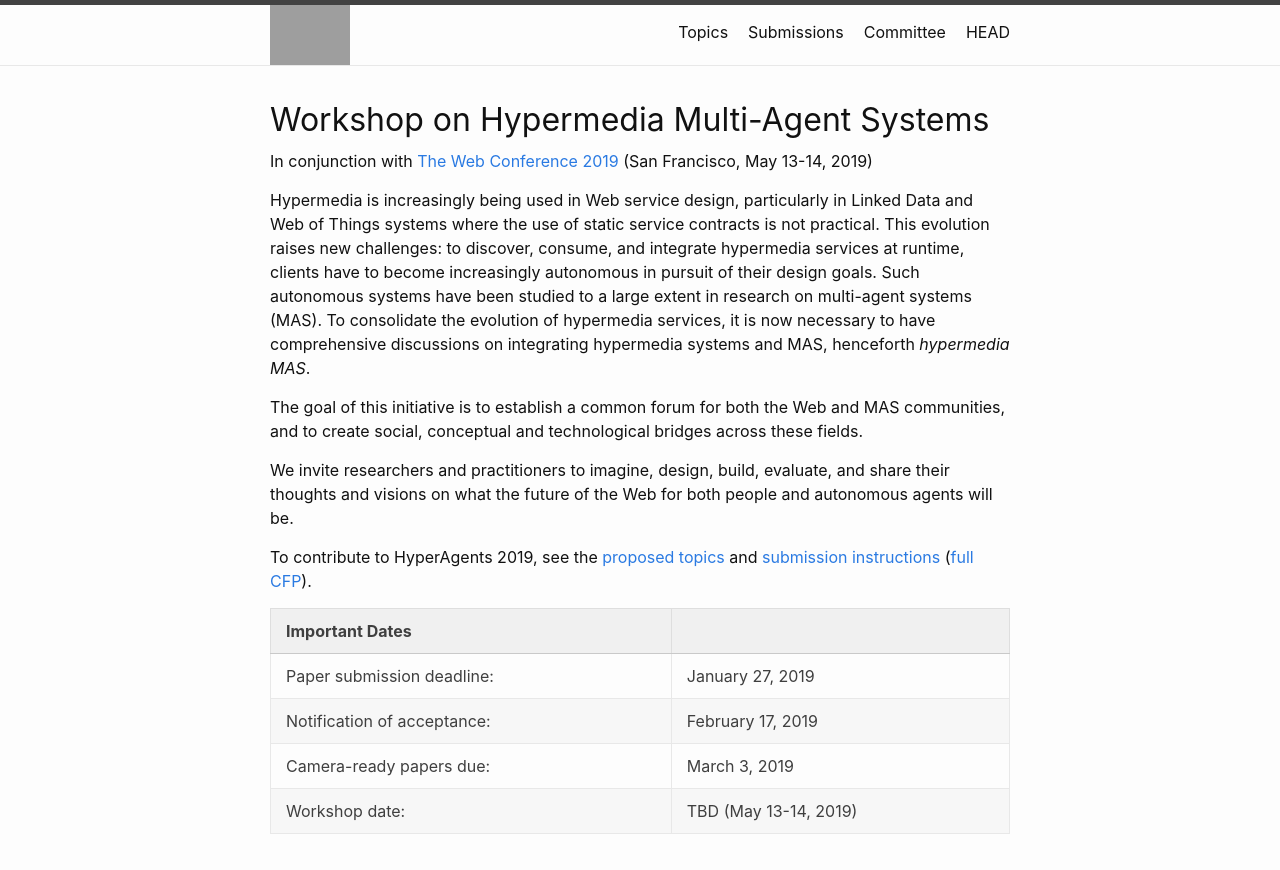
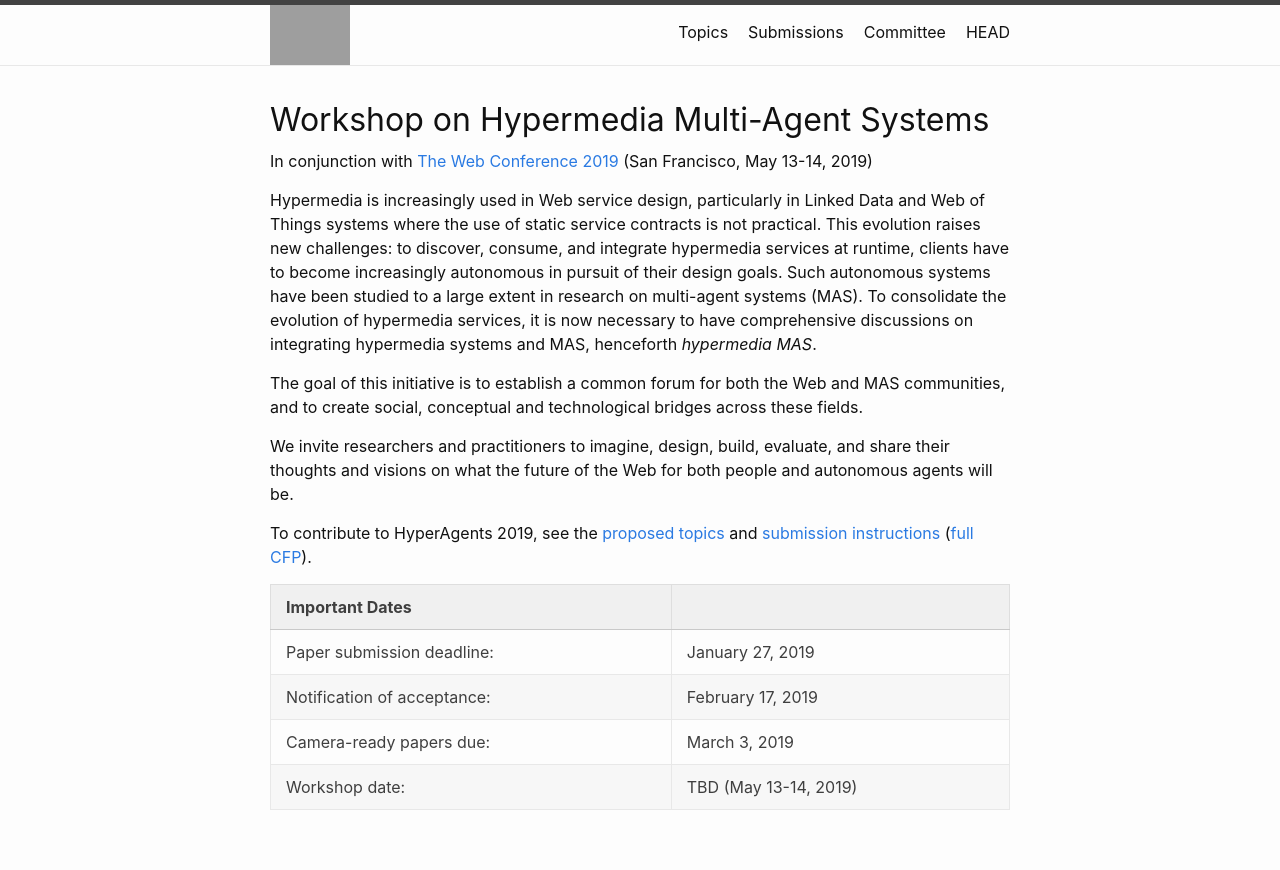
Before and after one commit to HyperAgents/twc2019.hyperagents.org, a Jekyll site: the page built from index.md, in a window 1280 px wide, cut to the strip 0-870 px from the top of the page. Built offline with Jekyll 4.4.1, drawn with Linux system fonts in a browser that asks for light colours; grey boxes are pictures that could not be loaded.

Commit message:
Update index and PC

```diff
--- a/index.md
+++ b/index.md
@@ -8,7 +8,7 @@ layout: home
 	<p>In conjunction with <a href="https://www2019.thewebconf.org/" target="_blank">The Web Conference 2019</a> (San Francisco, May 13-14, 2019)</p>
 </div>
 
-Hypermedia is increasingly being used in Web service design, particularly in Linked Data and Web of Things systems where the use of static service contracts is not practical. This evolution raises new challenges: to discover, consume, and integrate hypermedia services at runtime, clients have to become increasingly autonomous in pursuit of their design goals. Such autonomous systems have been studied to a large extent in research on multi-agent systems (MAS). To consolidate the evolution of hypermedia services, it is now necessary to have comprehensive discussions on integrating hypermedia systems and MAS, henceforth *hypermedia MAS*.
+Hypermedia is increasingly used in Web service design, particularly in Linked Data and Web of Things systems where the use of static service contracts is not practical. This evolution raises new challenges: to discover, consume, and integrate hypermedia services at runtime, clients have to become increasingly autonomous in pursuit of their design goals. Such autonomous systems have been studied to a large extent in research on multi-agent systems (MAS). To consolidate the evolution of hypermedia services, it is now necessary to have comprehensive discussions on integrating hypermedia systems and MAS, henceforth *hypermedia MAS*.
 
 The goal of this initiative is to establish a common forum for both the Web and MAS communities, and to create social, conceptual and technological bridges across these fields.
 
```
Also changed, not shown: 04_pc.md (+1 -1 lines), 2 other files.
